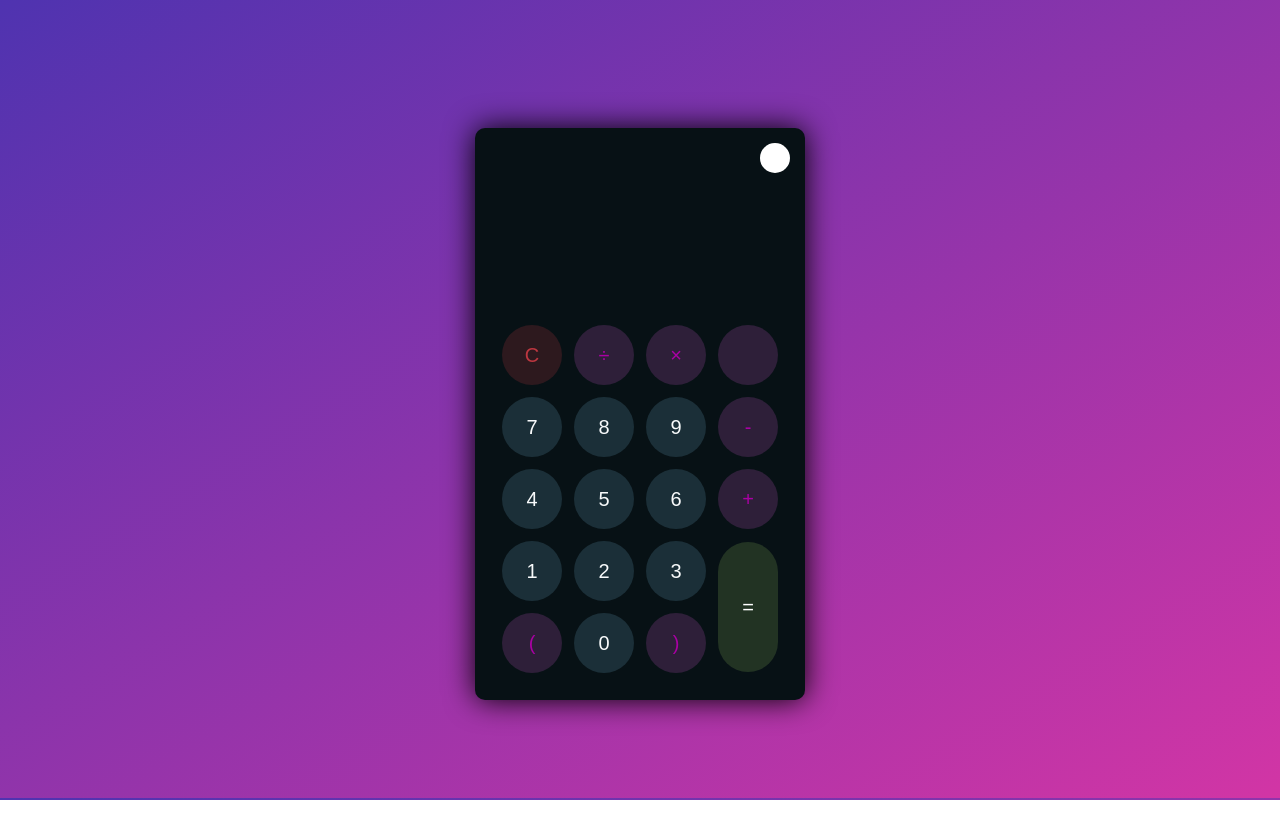
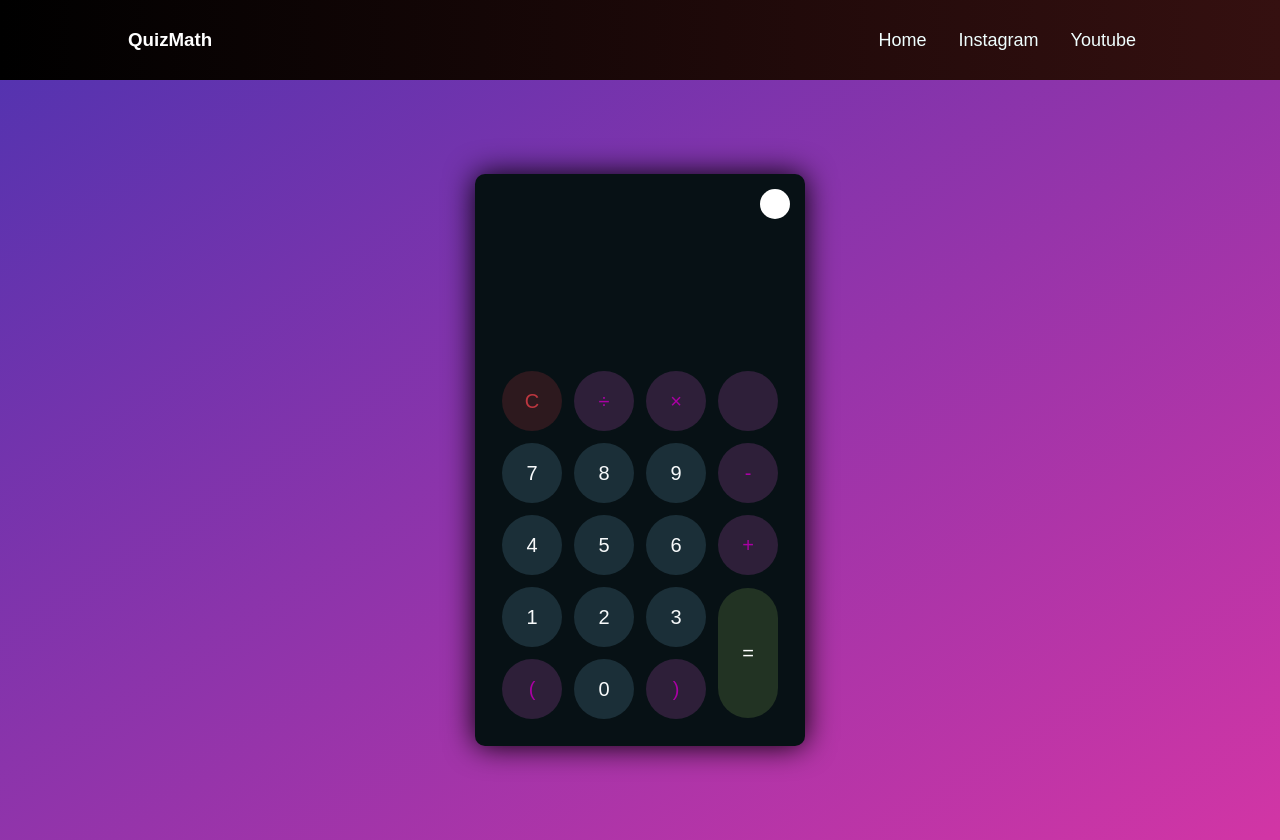
Before and after one commit to ihsenys/ihsen, a plain HTML site: page kalkolator.html in a window 1280 px wide. Before the commit the page ends 800 px from the top, so only its background shows below. Drawn offline with Linux system fonts and the light colour scheme.

Commit message:
final mi

```diff
--- a/kalkolator.html
+++ b/kalkolator.html
@@ -7,16 +7,17 @@
     <link rel="stylesheet" href="styles.css">
     <title>kalkulator</title>
     <link rel="icon" href="icon.png">
+    <meta name="viewport" content="width=device-width, initial-scale=1.0">
 </head>
 <body>
-    <!-- <div class="navbars">
+    <div class="navbars">
         <h3>QuizMath</h3>
         <ul>
             <li><a href="index.html">Home</a></li>
             <li><a target="_blank" href="https://www.instagram.com/stelkmakassar/">Instagram</a></li>
             <li><a target="_blank" href="https://www.youtube.com/@smktelkommakassar1292/videos">Youtube</a></li>
         </ul>
-    </div> -->
+    </div>
     <div class="container">
         <div class="calculator dark">
             <div class="theme-toggler active">
--- a/styles.css
+++ b/styles.css
@@ -1,4 +1,4 @@
-/* *{
+ *{
     margin: 0;
     padding: 0;
     box-sizing: border-box;
@@ -34,9 +34,9 @@
     padding: auto;
     color: white;
 
-} */
+}
 
-/* .navbars ul li a{
+.navbars ul li a{
     color: azure;
     text-decoration: none;
 }
@@ -45,7 +45,7 @@
     transition: 0.5s;
     color: transparent;
     color: grey;
-} */
+}
 
 
 * {
@@ -71,11 +71,11 @@ body {
 }
 
 .container {
-    height: 96vh;
+    height: 95vh;
     width: 100vw;
     display: grid;
     place-items: center;
-    margin-top: 30px;
+    margin-top: 0px;
 
 }
 
```
